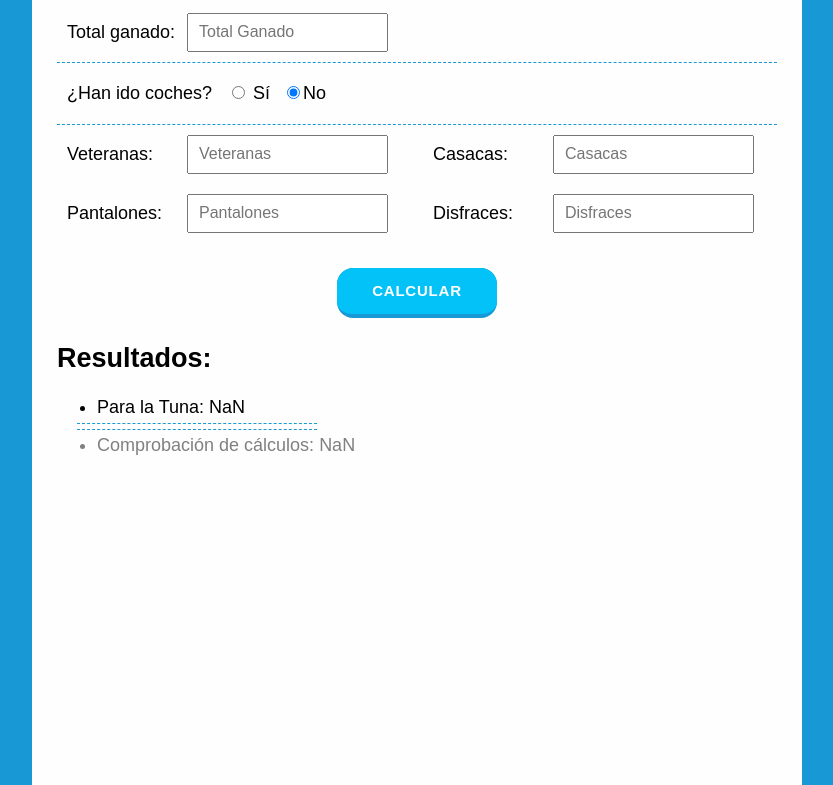
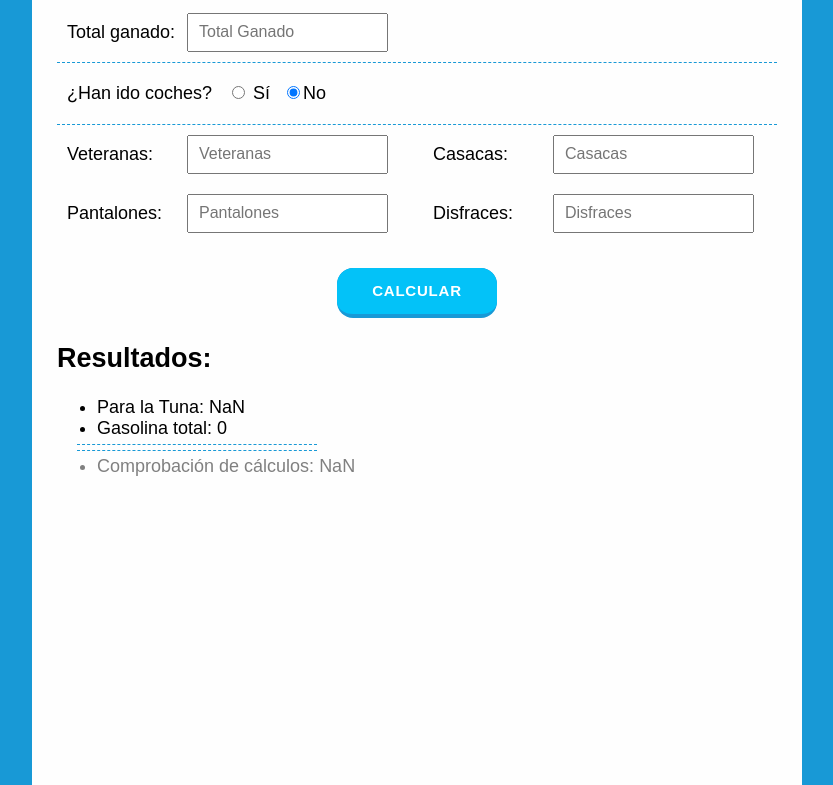
Before and after one commit to Arg22/CalculadoraTFUAL-Online, a plain HTML site: page index.html in a window 1280 px wide. Both pictures are taken after typing "Sample", "Sample", "Sample", "Sample", "Sample" into the empty fields and a click on the button "CALCULAR". Shown: the part 87-872 px from the top of the page, without its empty margins (223-1056 px from the left). Drawn offline with nearby package versions, Linux system fonts and the light colour scheme.

Commit message:
[ADD] total soil info

```diff
--- a/index.html
+++ b/index.html
@@ -63,6 +63,7 @@
             <h2>Resultados:</h2>
             <ul id="list-result-head">
                 <li id="tuna-li">Para la Tuna: <span id="tuna-result"></span></li>
+                <li id="coches-total-li">Gasolina total: <span id="coches-total-result"></span></li>
                 <li id="coches-li">Cada coche: <span id="coches-result"></span></li>
             </ul>
             <hr>
--- a/renderer.js
+++ b/renderer.js
@@ -109,6 +109,7 @@ function calculate() {
   // Mostrar resultados
   document.getElementById('tuna-result').innerText = fondoTuna;
   document.getElementById('coches-result').innerText = gasolina;
+  document.getElementById('coches-total-result').innerText  = gasolinaTotal;
   document.getElementById('veteranas-result').innerText = redondeoDecimales(prendaCalculada.veteranas);
   document.getElementById('casacas-result').innerText = redondeoDecimales(prendaCalculada.casacas);
   document.getElementById('pantalones-result').innerText = redondeoDecimales(prendaCalculada.pantalones);
```
